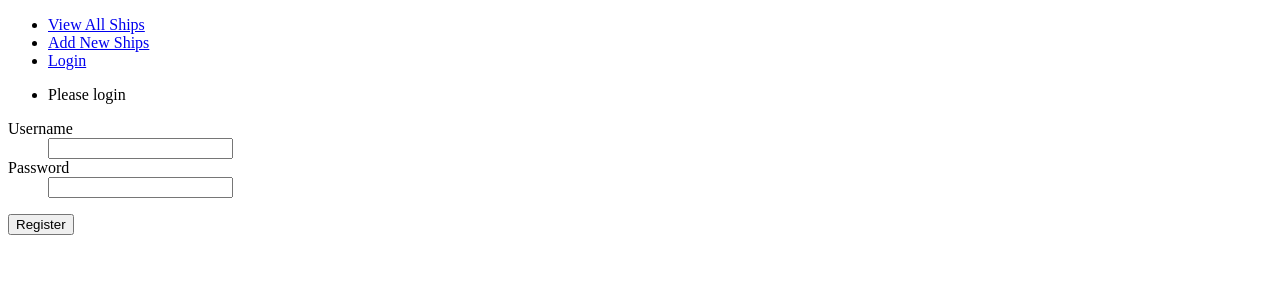
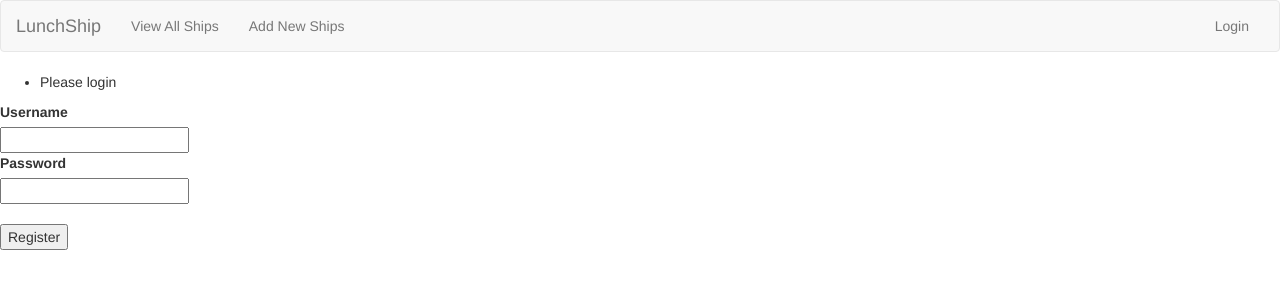
Before and after one commit to Sahil5/LunchShip, a Flask app: page /ship/add in a window 1280 px wide. Shown: the top 300 px of the page. Run offline with Flask 2, Linux system fonts and the light colour scheme; parts of the project's set-up code (start-up, migrations or seed data) failed here and were passed over; some libraries are stand-ins or nearby versions.

Commit message:
Add navbar

```diff
--- a/templates/base.html
+++ b/templates/base.html
@@ -1,23 +1,40 @@
 <!DOCTYPE html>
 <html class="full">
 <head>
+    <link rel="stylesheet" href="https://maxcdn.bootstrapcdn.com/bootstrap/3.3.5/css/bootstrap.min.css" integrity="sha512-dTfge/zgoMYpP7QbHy4gWMEGsbsdZeCXz7irItjcC3sPUFtf0kuFbDz/ixG7ArTxmDjLXDmezHubeNikyKGVyQ==" crossorigin="anonymous">
+    <script src="https://maxcdn.bootstrapcdn.com/bootstrap/3.3.5/js/bootstrap.min.js" integrity="sha512-K1qjQ+NcF2TYO/eI3M6v8EiNYZfA95pQumfvcVrTHtwQVDG+aHRqLi/ETn2uB+1JqwYqVG3LIvdm9lj6imS/pQ==" crossorigin="anonymous"></script>
     <title>Lunch Ship</title>
 </head>
 <body>
     <!-- Main content of the page is inserted in block body -->
-    <nav>
-        <ul>
+    <nav class="navbar navbar-default">
+      <div class="container-fluid">
+        <!-- Brand and toggle get grouped for better mobile display -->
+        <div class="navbar-header">
+          <button type="button" class="navbar-toggle collapsed" data-toggle="collapse" data-target="#main-navbar" aria-expanded="false">
+            <span class="sr-only">Toggle navigation</span>
+            <span class="icon-bar"></span>
+            <span class="icon-bar"></span>
+            <span class="icon-bar"></span>
+          </button>
+          <a class="navbar-brand" href="/ships/all">LunchShip</a>
+        </div>
+
+        <div class="collapse navbar-collapse" id="main-navbar">
+            <ul class="nav navbar-nav">
                 <li><a href="/ships/all">View All Ships</a></li>
                 <li><a href="/ship/add">Add New Ships</a></li>
+            </ul>
+            <ul class="nav navbar-nav navbar-right">
                 {% if current_user.is_authenticated %}
                     <li><a href="/logout">Log Out</a></li>
                 {% else %}
                     <li><a href="/">Login</a></li>
                 {% endif %}
             </ul>
-
+        </div><!-- /.navbar-collapse -->
+      </div><!-- /.container-fluid -->
     </nav>
-
     {% block body %}
     {% endblock %}
 </body>
```
Lines whose indentation alone changed are shown as unchanged.
